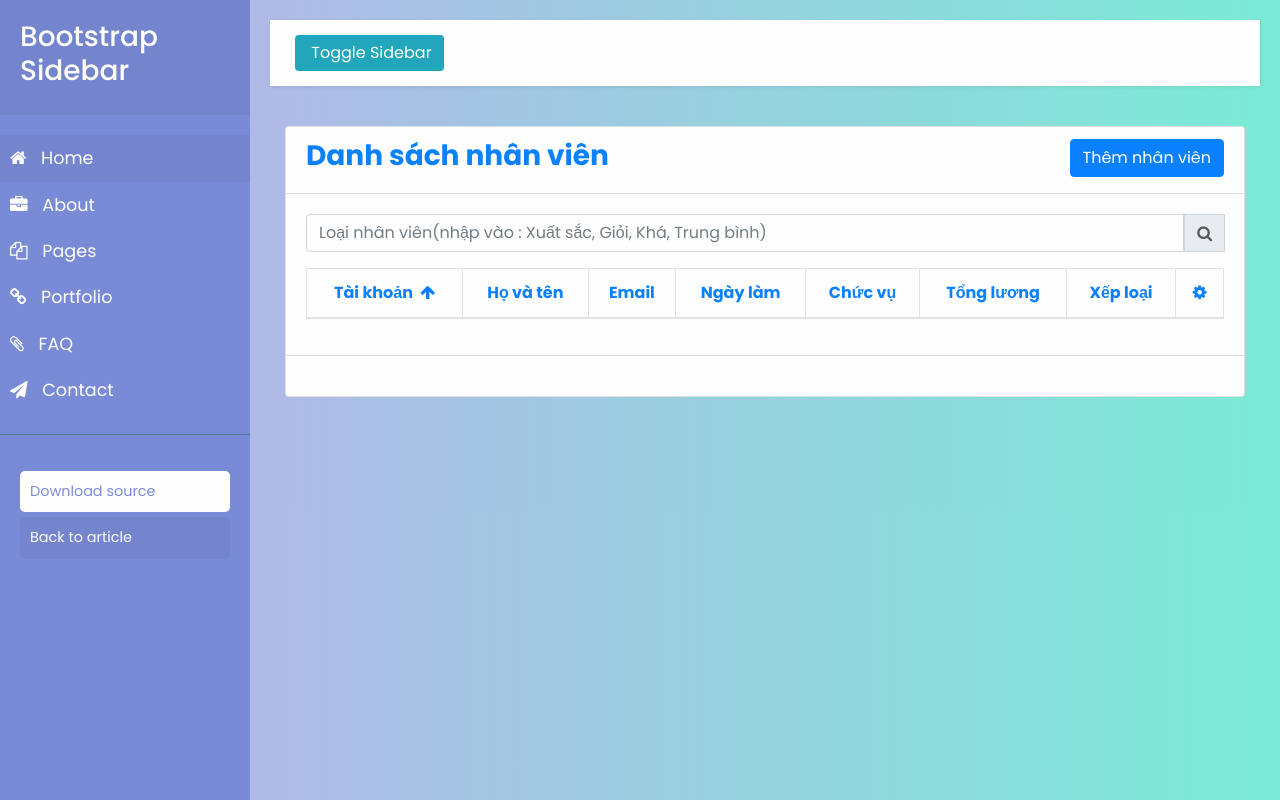
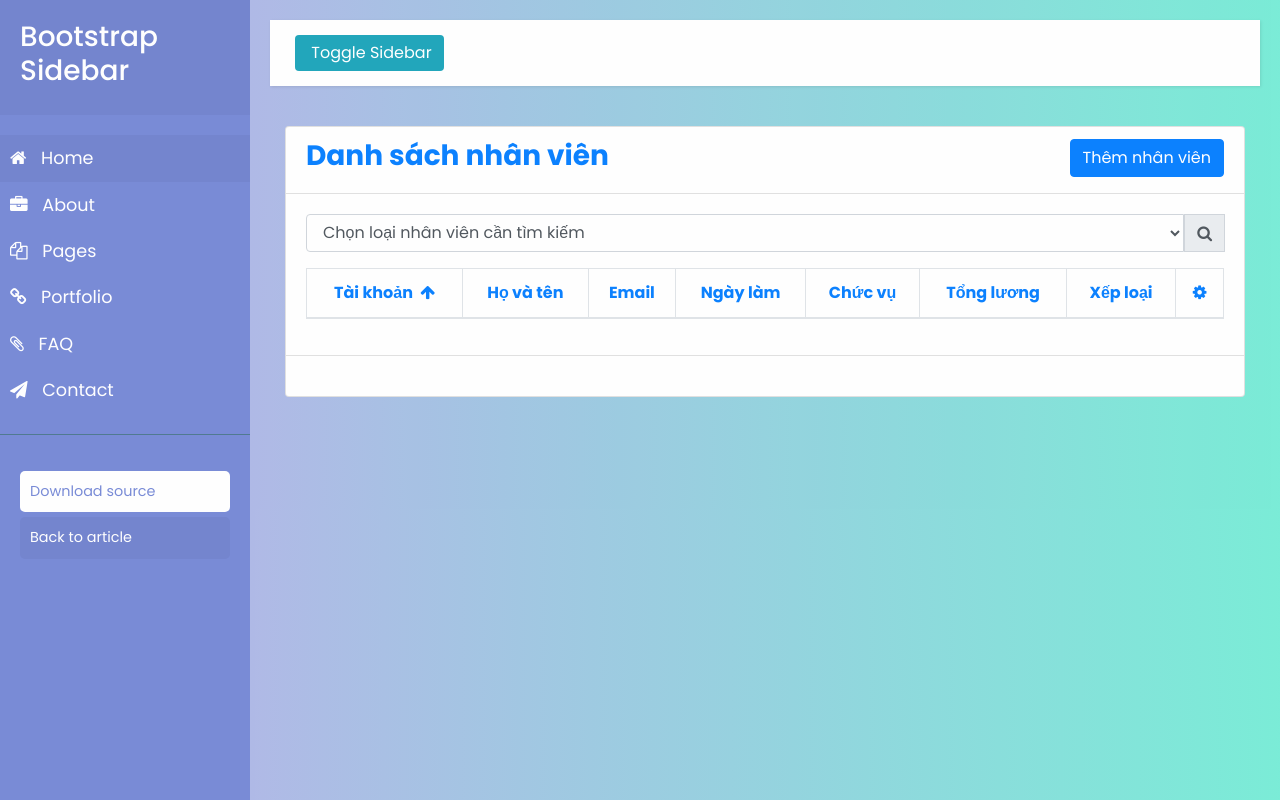
Before and after one commit to HuynhTV2711/BaiTapJavascriptBuoi21, a plain HTML site: page index.html in a window 1280 px wide. Drawn offline with Linux system fonts and the light colour scheme; some icons are missing; a web font is replaced by a local one.

Commit message:
Bài tập buổi 20 Final Trần Văn Huỳnh

```diff
--- a/index.html
+++ b/index.html
@@ -149,12 +149,21 @@
               <div class="row mb-3">
                 <div class="col">
                   <div class="input-group">
-                    <input
+                    <!-- <input
                       type="text"
                       class="form-control"
                       placeholder="Loại nhân viên(nhập vào : Xuất sắc, Giỏi, Khá, Trung bình)"
                       id="searchName"
-                    />
+                    /> -->
+                    <select class="form-control" id="searchName">
+                      <option value="">Chọn loại nhân viên cần tìm kiếm</option>
+                      <option value="Tất cả">Tất cả</option>
+                      <option value="Xuất sắc">Xuất sắc</option>
+                      <option value="Giỏi">Giỏi</option>
+                      <option value="Khá">Khá</option>
+                      <option value="Trung bình">Trung bình</option>
+
+                    </select>
                     <div class="input-group-prepend">
                       <span class="input-group-text" id="btnTimNV"
                         ><i class="fa fa-search"></i
--- a/js/main.js
+++ b/js/main.js
@@ -196,6 +196,9 @@ var arrSearch = [];
     arrSearch.push(arrNhanVien[i]);
     render(arrSearch)
   }
+  if (xepLoai == 'Tất cả') {
+    render(arrNhanVien);
+  }
   }
 }
 
```
